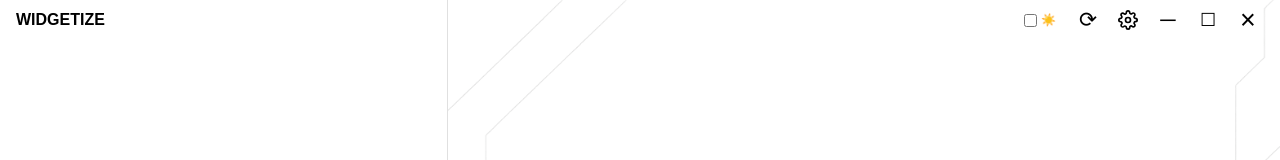
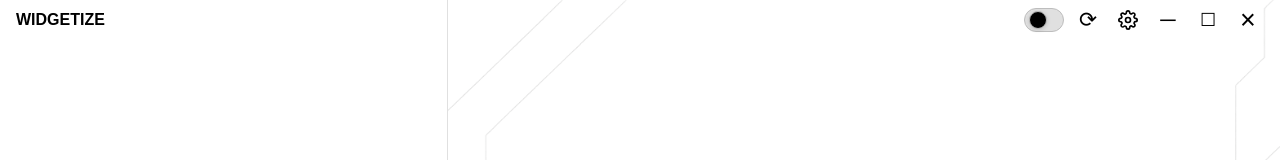
Before and after one commit to llotze/modular-widget-builder, a Next.js app: page /auth/signin in a window 1280 px wide. Shown: the top 160 px of the page. Built offline with nearby package versions, Linux system fonts and the light colour scheme.

Commit message:
fixed the customtitlebar light and dark mode frontend visuals, implemented react query for dynamic effects rather than useeffect

```diff
--- a/electron.js
+++ b/electron.js
@@ -1,4 +1,5 @@
 const { app, BrowserWindow, ipcMain, dialog } = require("electron");
+const installExtension = require('electron-devtools-installer');
 const http = require("http");
 const fs = require("fs");
 const path = require("path");
@@ -27,6 +28,13 @@ function createWindow() {
   waitForServer("http://localhost:3000", () => {
     win.loadURL("http://localhost:3000");
   });
+
+  // Install React DevTools in development mode
+  if (process.env.NODE_ENV === "development") {
+    installExtension.default(installExtension.REACT_DEVELOPER_TOOLS)
+      .then((name) => console.log(`Added Extension:  ${name}`))
+      .catch((err) => console.log('An error occurred: ', err));
+  }
 }
 
 app.whenReady().then(createWindow);
--- a/package.json
+++ b/package.json
@@ -14,6 +14,7 @@
   "dependencies": {
     "@next-auth/prisma-adapter": "^1.0.7",
     "@prisma/client": "^6.10.1",
+    "@tanstack/react-query": "^5.81.5",
     "bcryptjs": "^3.0.2",
     "next": "15.3.4",
     "next-auth": "^4.24.11",
@@ -29,6 +30,7 @@
     "@types/react-dom": "^19",
     "concurrently": "^9.2.0",
     "electron": "^37.1.0",
+    "electron-devtools-installer": "^4.0.0",
     "eslint": "^9",
     "eslint-config-next": "15.3.4",
     "prisma": "^6.10.1",
--- a/src/app/components/CustomTitleBar.tsx
+++ b/src/app/components/CustomTitleBar.tsx
@@ -1,33 +1,22 @@
 "use client";
 import { useEffect, useState } from "react";
 import { FiSettings } from "react-icons/fi";
+import { useQuery, useMutation, useQueryClient } from "@tanstack/react-query";
+
+// Dummy implementations for demonstration. Replace with your real API calls.
+async function fetchThemeFromCloud() {
+  // Simulate fetching from cloud
+  return localStorage.getItem("theme") || "light";
+}
+
+async function updateThemeOnCloud(newTheme: "light" | "dark") {
+  // Simulate saving to cloud
+  localStorage.setItem("theme", newTheme);
+  return newTheme;
+}
+
 
 export default function CustomTitleBar() {
-  // Always start as false to match SSR, then update on client
-  const [dark, setDark] = useState(false);
-  const [mounted, setMounted] = useState(false);
-
-  useEffect(() => {
-    setMounted(true);
-    const saved = localStorage.getItem("theme");
-    if (saved) {
-      setDark(saved === "dark");
-    } else {
-      setDark(window.matchMedia("(prefers-color-scheme: dark)").matches);
-    }
-  }, []);
-
-  useEffect(() => {
-    if (!mounted) return;
-    if (dark) {
-      document.documentElement.classList.add("dark");
-      localStorage.setItem("theme", "dark");
-    } else {
-      document.documentElement.classList.remove("dark");
-      localStorage.setItem("theme", "light");
-    }
-  }, [dark, mounted]);
-
   // You need to expose window controls via Electron's preload script for production!
   const handleMinimize = () => window.electronAPI?.minimize?.();
   const handleMaximize = () => window.electronAPI?.maximize?.();
@@ -36,6 +25,36 @@ export default function CustomTitleBar() {
   // Debug/dev tools (only show in development)
   const handleReload = () => window.location.reload();
   const handleDevTools = () => window.electronAPI?.openDevTools?.();
+
+  // React Query for theme
+
+  const queryClient = useQueryClient();
+  const { data: theme = "light", isLoading } = useQuery({
+    queryKey: ["theme"],
+    queryFn: fetchThemeFromCloud,
+    initialData: "light",
+  });
+
+  const mutation = useMutation({
+    mutationFn: updateThemeOnCloud,
+    onSuccess: () => queryClient.invalidateQueries({ queryKey: ["theme"] }),
+  });
+
+  // When toggling theme:
+  const handleThemeToggle = () => {
+    mutation.mutate(theme === "dark" ? "light" : "dark");
+  };
+
+  // Set the dark class on <html> when theme changes
+  useEffect(() => {
+    if (theme === "dark") {
+      document.documentElement.classList.add("dark");
+      localStorage.setItem("theme", "dark");
+    } else {
+      document.documentElement.classList.remove("dark");
+      localStorage.setItem("theme", "light");
+    }
+  }, [theme]);
 
   return (
     <div
@@ -55,17 +74,52 @@ export default function CustomTitleBar() {
       </span>
       <div className="flex gap-2" style={{ WebkitAppRegion: "no-drag" } as any}>
         {/* Theme Toggle */}
-        <label className="flex items-center cursor-pointer mr-2">
-          <input
-            type="checkbox"
-            checked={dark}
-            onChange={() => setDark((d) => !d)}
-            style={{ accentColor: "#888", marginRight: 4 }}
+        <button
+          onClick={handleThemeToggle}
+          aria-label="Toggle dark mode"
+          className="relative w-10 h-6 rounded-full transition-colors mt-1 duration-200 focus:outline-none"
+          style={{
+            background: theme === "dark" ? "#232329" : "#e0e0e0",
+            border: "1px solid #bdbdbd",
+            minWidth: 40,
+            minHeight: 24,
+            padding: 0,
+          }}
+        >
+          <span
+            className="absolute left-0 top-0 h-full flex items-center pl-1 text-xs transition-colors"
+            style={{
+              color: theme === "dark" ? "#fff" : "#000",
+              opacity: theme === "dark" ? 0 : 1,
+              transition: "opacity 0.2s",
+            }}
+          >
+            ☀️
+          </span>
+          <span
+            className="absolute right-0 top-0 h-full flex items-center pr-1 text-xs transition-colors"
+            style={{
+              color: theme === "dark" ? "#fff" : "#000",
+              opacity: theme === "dark" ? 1 : 0,
+              transition: "opacity 0.2s",
+            }}
+          >
+            🌙
+          </span>
+          <span
+            className="absolute top-1/2 left-1 transition-transform duration-200"
+            style={{
+              transform: `translateY(-50%) translateX(${theme === "dark" ? "12px" : "0px"})`,
+              width: 18,
+              height: 18,
+              borderRadius: "50%",
+              background: theme === "dark" ? "#fff" : "#000",
+              boxShadow: "0 1px 4px rgba(0,0,0,0.15)",
+              border: "1px solid #bdbdbd",
+              display: "block",
+            }}
           />
-          <span className="text-black dark:text-white" style={{ fontSize: 12 }}>
-            {dark ? "🌙" : "☀️"}
-          </span>
-        </label>
+        </button>
         {/* Debug/Dev Buttons */}
         {process.env.NODE_ENV === "development" && (
           <>
--- /dev/null
+++ b/src/app/components/ReactQueryProvider.tsx
@@ -0,0 +1,9 @@
+"use client";
+import { QueryClient, QueryClientProvider } from "@tanstack/react-query";
+import { ReactNode, useState } from "react";
+
+export default function ReactQueryProvider({ children }: { children: ReactNode }) {
+  // Create the QueryClient on the client side only
+  const [queryClient] = useState(() => new QueryClient());
+  return <QueryClientProvider client={queryClient}>{children}</QueryClientProvider>;
+}
--- a/src/app/layout.tsx
+++ b/src/app/layout.tsx
@@ -2,6 +2,7 @@ import type { Metadata } from "next";
 import { Geist, Geist_Mono } from "next/font/google";
 import "./globals.css";
 import CustomTitleBar from "./components/CustomTitleBar";
+import ReactQueryProvider from "./components/ReactQueryProvider"; // <-- import the provider
 
 const geistSans = Geist({
   variable: "--font-geist-sans",
@@ -25,11 +26,11 @@ export default function RootLayout({
 }>) {
   return (
     <html lang="en">
-      <body
-        className={`${geistSans.variable} ${geistMono.variable} antialiased `}
-      >
-        <CustomTitleBar />
-        {children}
+      <body className={`${geistSans.variable} ${geistMono.variable} antialiased `}>
+        <ReactQueryProvider>
+          <CustomTitleBar />
+          {children}
+        </ReactQueryProvider>
       </body>
     </html>
   );
```
Also changed, not shown: 1 other file (tests, documents, lock files or other folders).
